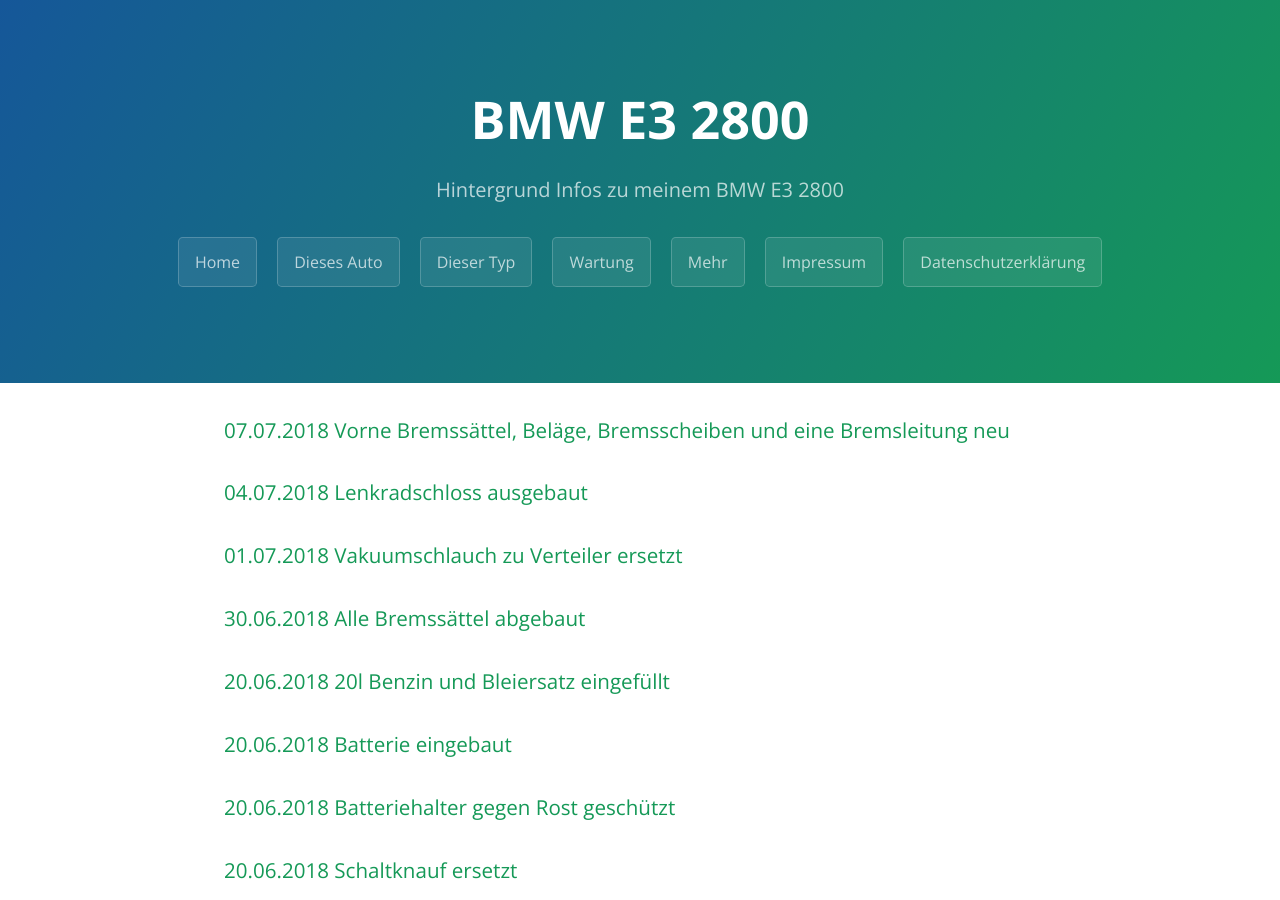
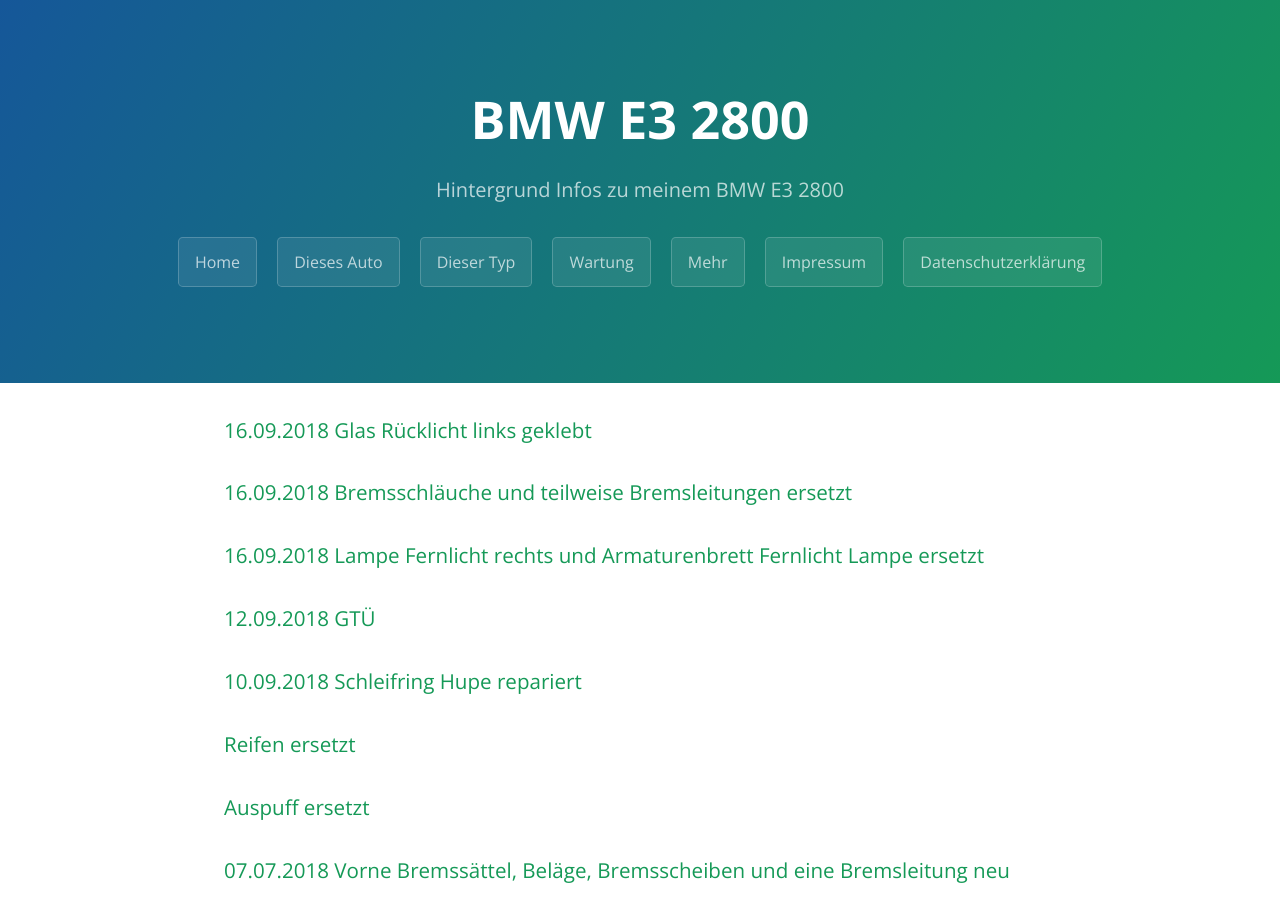
Before and after one commit to trautw/BMW-E3-2800, a Jekyll site: the page built from docs/_pages/03_maintenance.md, in a window 1280 px wide and 900 px high. Built offline with Jekyll 4.4.1, drawn with Linux system fonts in a browser that asks for light colours.

Commit message:
Update 03_maintenance.md

```diff
--- a/docs/_pages/03_maintenance.md
+++ b/docs/_pages/03_maintenance.md
@@ -3,6 +3,20 @@ layout: default
 title: Wartung
 permalink: /maintenance/
 ---
+
+### 16.09.2018 Glas Rücklicht links geklebt
+
+### 16.09.2018 Bremsschläuche und teilweise Bremsleitungen ersetzt
+
+### 16.09.2018 Lampe Fernlicht rechts und Armaturenbrett Fernlicht Lampe ersetzt
+
+### 12.09.2018 GTÜ
+
+### 10.09.2018 Schleifring Hupe repariert
+
+### Reifen ersetzt
+
+### Auspuff ersetzt
 
 ### 07.07.2018 Vorne Bremssättel, Beläge, Bremsscheiben und eine Bremsleitung neu
 
```
